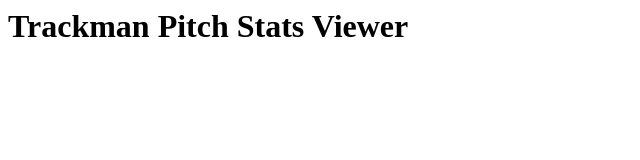
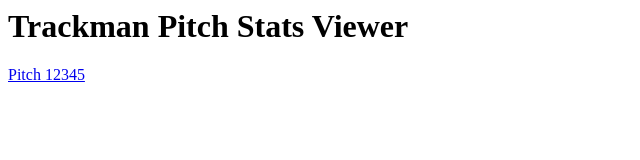
Before and after one commit to CamRivers06/camrivers06.gethub.io, a plain HTML site: page index.html in a window 1280 px wide. Shown: the whole page, without its empty margins (0-640 px from the left). Drawn offline with Linux system fonts and the light colour scheme.

Commit message:
Update index.html

```diff
--- a/index.html
+++ b/index.html
@@ -4,5 +4,5 @@
   </head>
   <body>
     <h1>Trackman Pitch Stats Viewer</h1>
-  </body>
+    <a href="details.html">Pitch 12345</a>  </body>
 </html>
```
